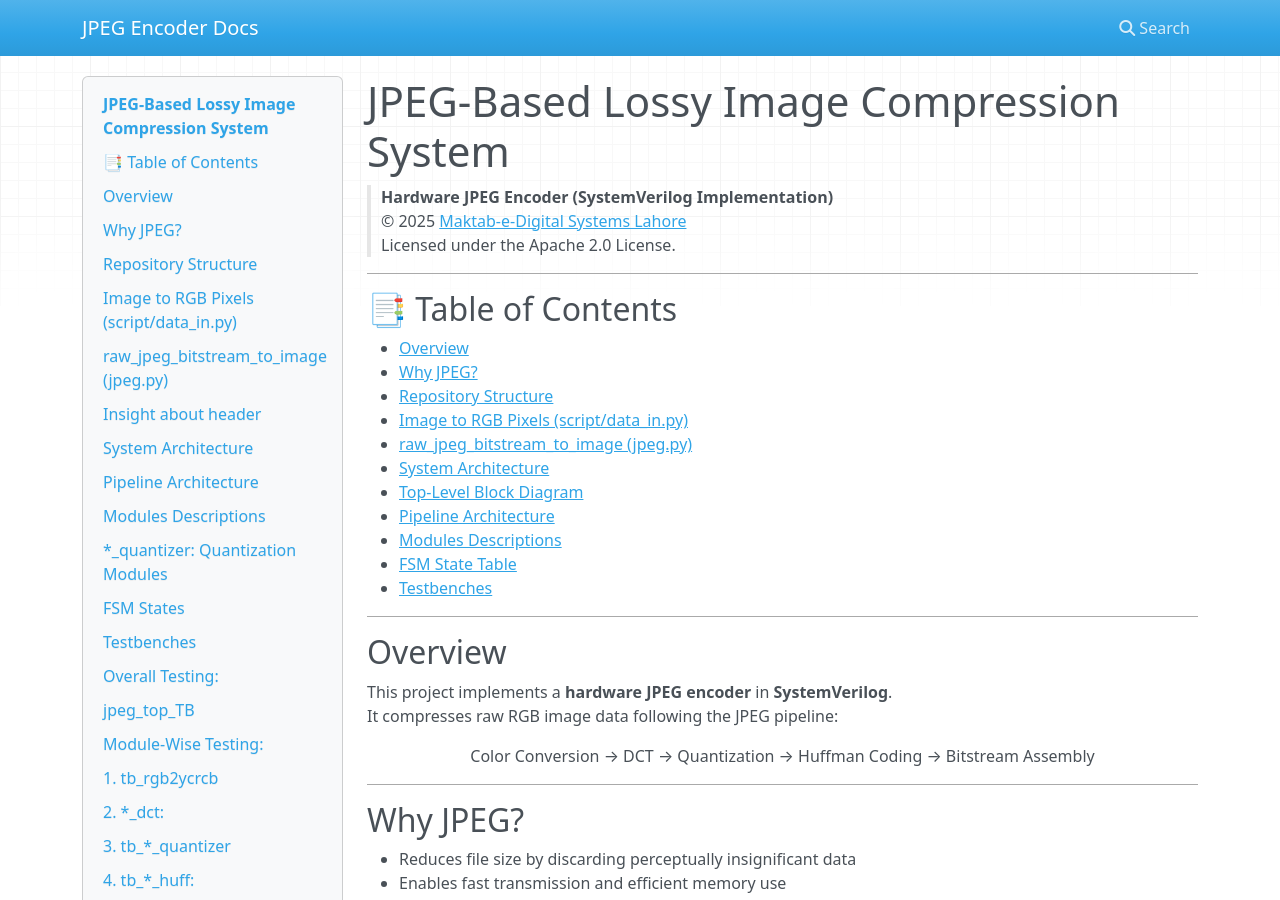
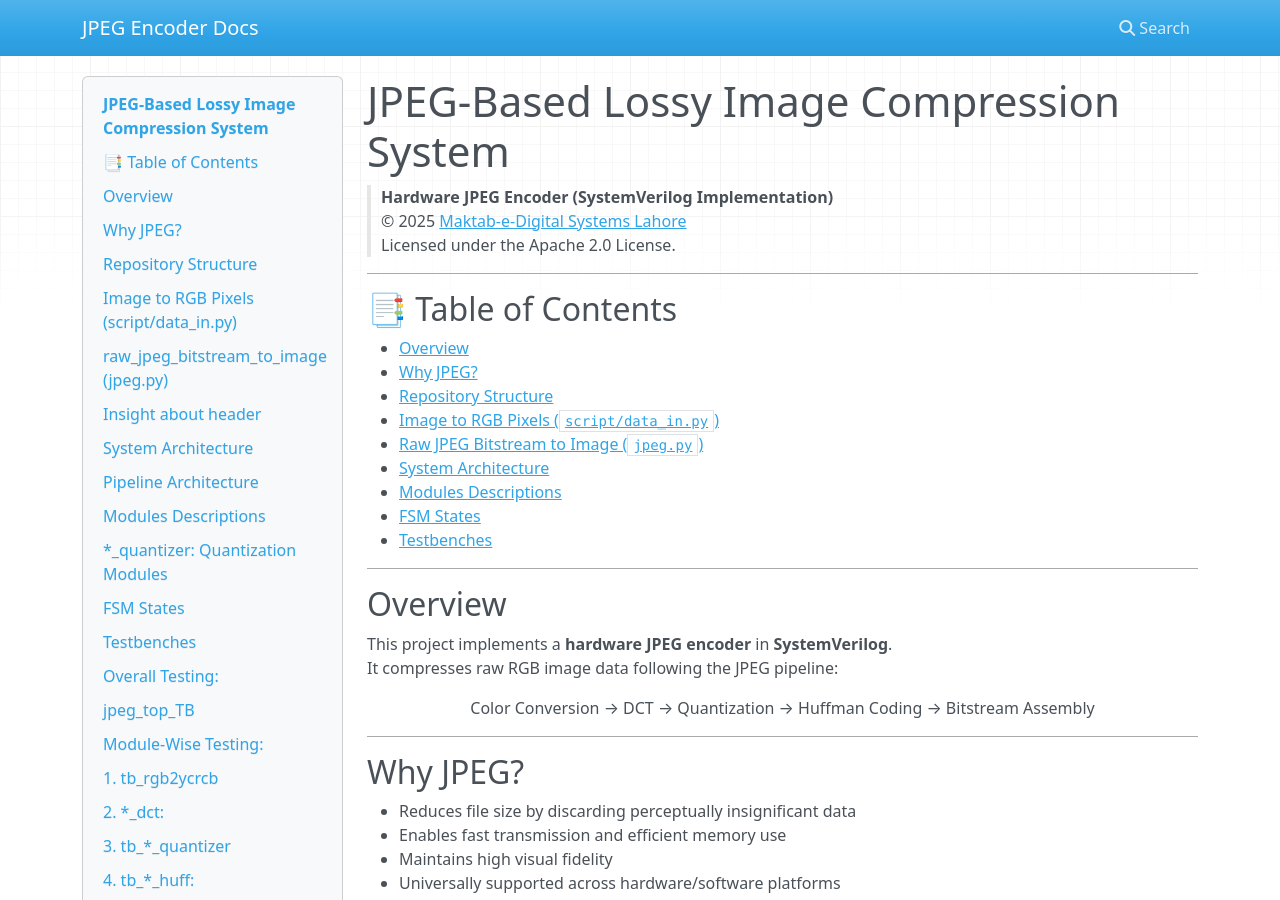
Before and after one commit to rmknae/JPEG--ENCODER, an MkDocs documentation site: the page built from docs/index.md, in a window 1280 px wide and 900 px high. Built offline with MkDocs 1.6.1, drawn with Linux system fonts in a browser that asks for light colours; nearby versions of some CDN libraries.

Commit message:
Update index.md

```diff
--- a/docs/index.md
+++ b/docs/index.md
@@ -10,13 +10,11 @@
 - [Overview](#overview)
 - [Why JPEG?](#why-jpeg)
 - [Repository Structure](#repository-structure)
-- [Image to RGB Pixels (script/data_in.py)](#image-to-rgb-pixels-scriptdatainpy)
-- [raw_jpeg_bitstream_to_image (jpeg.py)](#raw_jpeg_bitstream_to_image-jpegpy)
+- [Image to RGB Pixels (`script/data_in.py`)](#image-to-rgb-pixels-scriptdatainpy)
+- [Raw JPEG Bitstream to Image (`jpeg.py`)](#raw-jpeg-bitstream-to-image-jpegpy)
 - [System Architecture](#system-architecture)
-  - [Top-Level Block Diagram](#top-level-block-diagram)
-  - [Pipeline Architecture](#pipeline-architecture)
 - [Modules Descriptions](#modules-descriptions)
-- [FSM State Table](#fsm-state-table)
+- [FSM States](#fsm-states)
 - [Testbenches](#testbenches)
 
 ---
```
